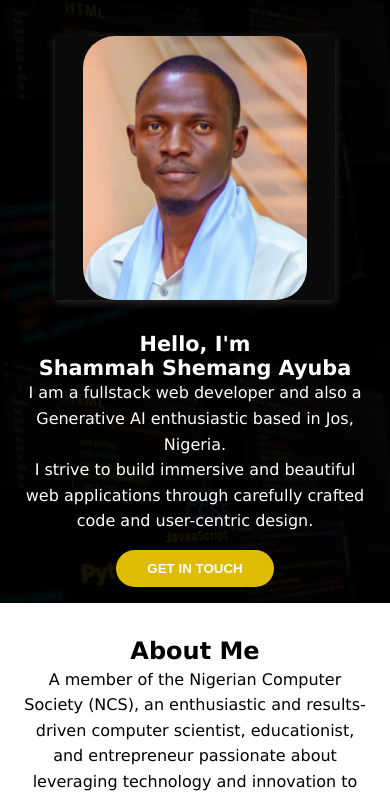
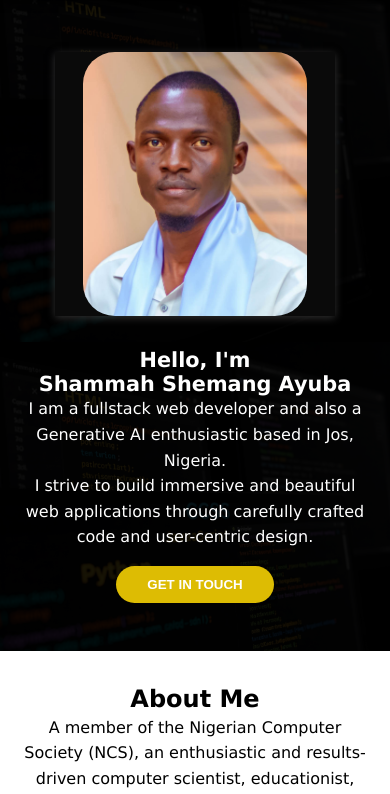
Before and after one commit to shammah124/BagatTech, a plain HTML site: page index.html in a window 390 px wide. Shown: the part 48-842 px from the top of the page. Drawn offline with Linux system fonts and the light colour scheme.

Commit message:
Add files via upload

```diff
--- a/main.css
+++ b/main.css
@@ -475,7 +475,7 @@ body {
 .mobile-image {
     width: 80%;
     height: 80%;
-    margin-top: -8rem;
+    margin-top: -7rem;
     display: flex;
     flex-direction: column;
     background-color: #0a0a0a;
@@ -502,7 +502,7 @@ body {
 
 .link-up-with-me {
     width: 45%;
-    margin-bottom: 1rem;
+    margin-bottom: 3rem;
 }
 
 /* About Me and Skills Section */
```
